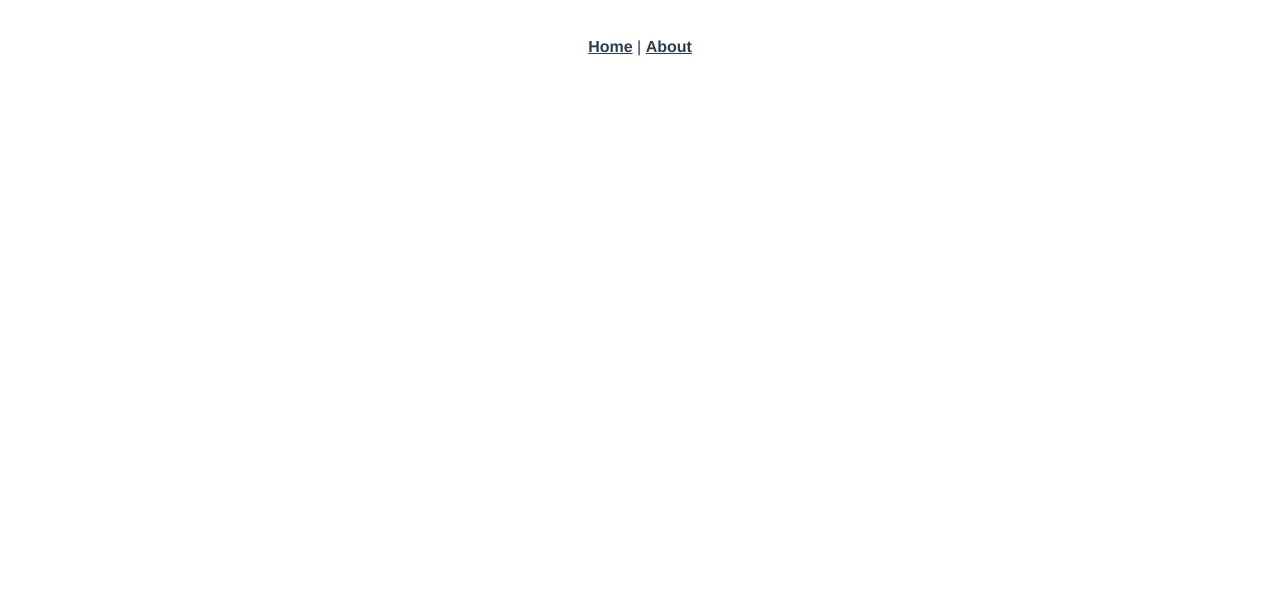
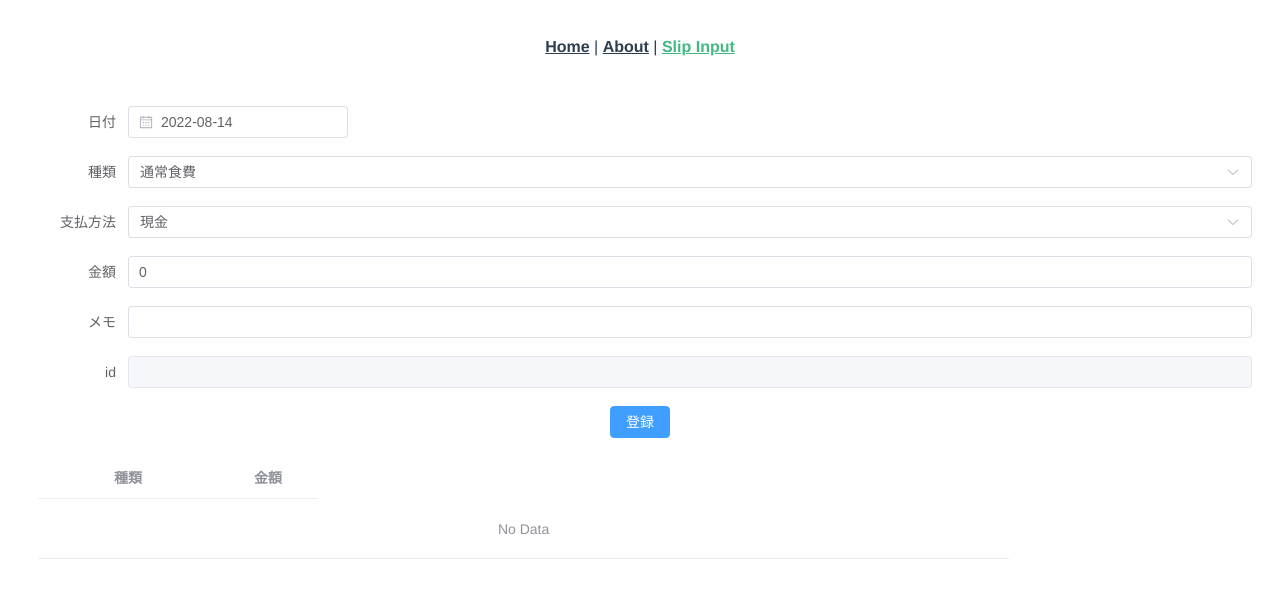
Before and after one commit to silverbox/homeaccounting, a Vue app in the folder frontside/account/: page /input in a window 1280 px wide. Before the commit this address had no page. Shown: the top 598 px of the page. Built offline with nearby package versions, Linux system fonts and the light colour scheme.

Commit message:
add main page

```diff
--- a/frontside/account/src/App.vue
+++ b/frontside/account/src/App.vue
@@ -1,7 +1,8 @@
 <template>
   <nav>
     <router-link to="/">Home</router-link> |
-    <router-link to="/about">About</router-link>
+    <router-link to="/about">About</router-link> |
+    <router-link to="/input">Slip Input</router-link>
   </nav>
   <router-view/>
 </template>
--- a/frontside/account/src/common/myutils.ts
+++ b/frontside/account/src/common/myutils.ts
@@ -1,26 +1,26 @@
 export default {
   getYYYYMMDDStr: (dateObj: Date): string => {
-    var YYYY = dateObj.getFullYear()
+    const YYYY = dateObj.getFullYear()
     // 「月」を取得する
-    var MM = dateObj.getMonth() + 1
+    const MM = dateObj.getMonth() + 1
     // 「日」を取得する
-    var DD = dateObj.getDate()
-    var yStr = String(YYYY)
-    var mStr = (MM >= 10 ? '' : '0') + String(MM)
-    var dStr = (DD >= 10 ? '' : '0') + String(DD)
+    const DD = dateObj.getDate()
+    const yStr = String(YYYY)
+    const mStr = (MM >= 10 ? '' : '0') + String(MM)
+    const dStr = (DD >= 10 ? '' : '0') + String(DD)
     return yStr + mStr + dStr
   },
   getLocalDateStr: (yyyyMMddStr: string): string => {
-    var yy = Number(yyyyMMddStr.substr(0, 4))
-    var mm = Number(yyyyMMddStr.substr(4, 2))
-    var dd = Number(yyyyMMddStr.substr(6, 2))
+    const yy = Number(yyyyMMddStr.substr(0, 4))
+    const mm = Number(yyyyMMddStr.substr(4, 2))
+    const dd = Number(yyyyMMddStr.substr(6, 2))
     // var dateObj = new Date(yy, mm, dd)
     return yy + ' / ' + mm + ' / ' + dd
   },
   getLocalDate: (yyyyMMddStr: string): Date => {
-    var yy = Number(yyyyMMddStr.substr(0, 4))
-    var mm = Number(yyyyMMddStr.substr(4, 2)) - 1
-    var dd = Number(yyyyMMddStr.substr(6, 2))
+    const yy = Number(yyyyMMddStr.substr(0, 4))
+    const mm = Number(yyyyMMddStr.substr(4, 2)) - 1
+    const dd = Number(yyyyMMddStr.substr(6, 2))
     return new Date(yy, mm, dd)
   }
 }
--- /dev/null
+++ b/frontside/account/src/components/SlipInput.vue
@@ -0,0 +1,189 @@
+<template>
+  <div class="inputform">
+    <el-form ref="form" :model="slip" label-width="100px">
+      <el-form-item label="日付">
+        <el-date-picker v-model="slip.tgt_date" type="date" placeholder="Pick a day" />
+      </el-form-item>
+      <el-form-item label="種類">
+        <el-select v-model="slip.kind_cd" placeholder="Select item kind">
+          <el-option
+            v-for="item in KIND_MST"
+            :key="item.kind_cd"
+            :label="item.kind_nm"
+            :value="item.kind_cd">
+          </el-option>
+        </el-select>
+      </el-form-item>
+      <el-form-item label="支払方法">
+        <el-select v-model="slip.method_cd" placeholder="Select payment method">
+          <el-option
+            v-for="item in PAY_METHOD_MST"
+            :key="item.method_cd"
+            :label="item.method_nm"
+            :value="item.method_cd">
+          </el-option>
+        </el-select>
+      </el-form-item>
+      <el-form-item label="金額">
+        <el-input v-model="slip.value" type="number"/>
+      </el-form-item>
+      <el-form-item label="メモ">
+        <el-input v-model="slip.memo" />
+      </el-form-item>
+      <el-form-item label="id">
+        <el-input v-model="slip.uuid" :disabled="true" />
+      </el-form-item>
+    </el-form>
+    <div class="dialog-footer">
+      <el-button type="primary" :loading="submiting" @click="onsubmit">登録</el-button>
+    </div>
+    <p v-loading="balanceloading" class="balancetable">
+      <el-table
+        :data="balancelist"
+        style="width: 80%">
+        <el-table-column
+          prop="method_nm"
+          label="種類"
+          width="180"
+          align="center">
+        </el-table-column>
+        <el-table-column
+          prop="value_fmt"
+          label="金額"
+          width="100"
+          align="center">
+        </el-table-column>
+      </el-table>
+    </p>
+  </div>
+</template>
+
+<script lang='ts'>
+import { defineComponent, computed, ref, onMounted } from 'vue';
+
+import masterdata, { KIND_MST, PAY_METHOD_MST } from '@/const/masterdata';
+import myutils from '@/common/myutils';
+console.log(masterdata.getKindNm('magazine'));
+console.log(myutils.getYYYYMMDDStr(new Date()));
+
+interface SlipRec {
+  'tgt_date': Date;
+  'kind_cd': string;
+  'method_cd': string;
+  'uuid': string;
+  'value': number,
+  'memo': string;
+}
+interface Balance {
+  'method_nm': string;
+  'value_fmt': string;
+}
+
+const slipDef: SlipRec = {
+  tgt_date: new Date(),
+  kind_cd: KIND_MST[0].kind_cd,
+  method_cd: PAY_METHOD_MST[0].method_cd,
+  uuid: '',
+  value: 0,
+  memo: ''
+};
+
+export default defineComponent({
+  name: 'SlipInput',
+  setup() {
+    const balance = ref<number>(0);
+    const submiting = ref<boolean>(false);
+    const slip = ref<SlipRec>(slipDef);
+    const balanceloading = ref<boolean>(false);
+    const balancedate = ref<string>('');
+    const balancelist = ref<Balance[]>([]);
+
+    const onsubmit = () => {
+      console.log('slip-data1:' + slip.value.method_cd + ':' + slip.value.uuid);
+      submiting.value = true;
+
+      const slipdata = {
+        'tgt_date': slip.value.tgt_date,
+        'kind_cd': slip.value.kind_cd,
+        'method_cd': slip.value.method_cd,
+        'uuid': slip.value.uuid,
+        'value': slip.value,
+        'memo': slip.value.memo ? slip.value.memo : ''
+      };
+
+      // var self = this
+      // this.$cognito.callPostApi(this.$axios, this.apienv.baseendpoint + 'slip', slipdata).then(
+      //   response => {
+      //     console.log(response.data)
+      //     self.$message({message: '登録しました', type: 'success'})
+      //     self.initData()
+      //     self.submiting = false
+      //   }
+      // ).catch(err => {
+      //   self.$message({message: err, type: 'error'})
+      //   self.submiting = false
+      // })
+      submiting.value = false;
+    };
+    const initData = () => {
+      // get balance data
+      balanceloading.value = true;
+
+      const tgtToDateStr = myutils.getYYYYMMDDStr(new Date());
+      const prmstr = 'tgt_date=' + tgtToDateStr;
+      // this.$cognito.callGetApi(that.$axios, that.apienv.baseendpoint + 'balance?' + prmstr).then(
+      //   response => {
+      //     that.finload(that, response)
+      //     this.balanceloading = false
+      //   }
+      // ).catch(err => {
+      //   that.$message({message: err, type: 'error'})
+      //   this.balanceloading = false
+      // })
+      balanceloading.value = false;
+    };
+    // eslint-disable-next-line @typescript-eslint/no-explicit-any
+    const finload = (response: any) => {
+      var wkDateStr = ''
+      var wkBalanceList = []
+      for (var resdata of response.data) {
+        wkDateStr = myutils.getLocalDateStr(resdata['tgt_date'])
+        const wkBalance: Balance = {
+          method_nm: masterdata.getMethodNm(resdata['method_cd']),
+          value_fmt: Number(resdata['value']).toLocaleString()
+        }
+        wkBalanceList.push(wkBalance)
+      }
+      balancedate.value = wkDateStr
+      balancelist.value = wkBalanceList
+    };
+
+    onMounted(() => {
+      initData();
+    });
+    return {
+      KIND_MST,
+      PAY_METHOD_MST,
+      //
+      balance,
+      submiting,
+      slip,
+      balanceloading,
+      balancedate,
+      balancelist,
+      //
+      onsubmit,
+      finload
+    }
+  }
+});
+</script>
+
+<style scoped>
+.inputform{
+  padding : 20px;
+}
+.balancetable{
+  padding : 5px 0px 0px 10px;
+}
+</style>
--- a/frontside/account/src/main.ts
+++ b/frontside/account/src/main.ts
@@ -5,8 +5,4 @@ import store from './store'
 import ElementPlus from 'element-plus'
 import 'element-plus/dist/index.css'
 
-import masterdata from '@/const/masterdata'
-
 createApp(App).use(store).use(router).use(ElementPlus).mount('#app')
-
-console.log(masterdata.getKindNm('magazine'))
--- a/frontside/account/src/router/index.ts
+++ b/frontside/account/src/router/index.ts
@@ -1,11 +1,18 @@
 import { createRouter, createWebHistory, RouteRecordRaw } from 'vue-router'
 import HomeView from '../views/HomeView.vue'
+import SlipInput from '@/components/SlipInput.vue'
 
 const routes: Array<RouteRecordRaw> = [
   {
     path: '/',
     name: 'home',
     component: HomeView
+  },
+  {
+    path: '/input',
+    name: 'SlipInput',
+    component: SlipInput,
+    // beforeEnter: requireAuth
   },
   {
     path: '/about',
```
